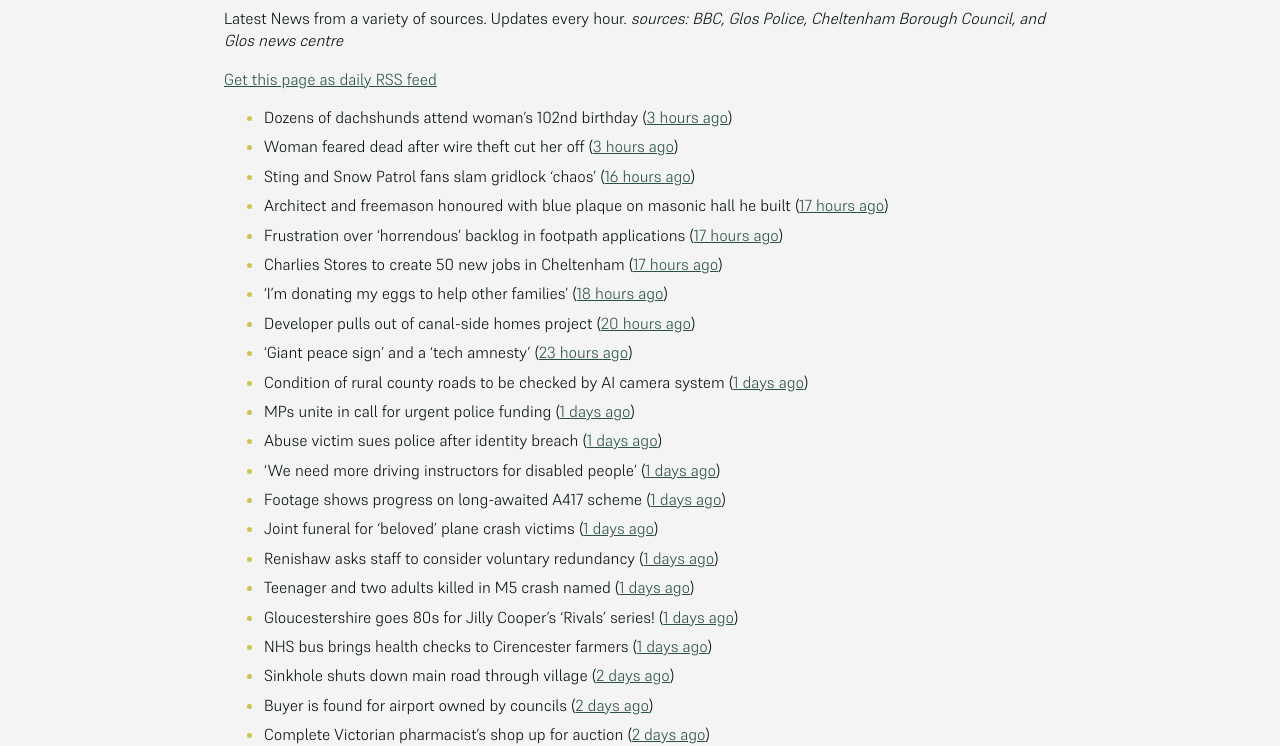
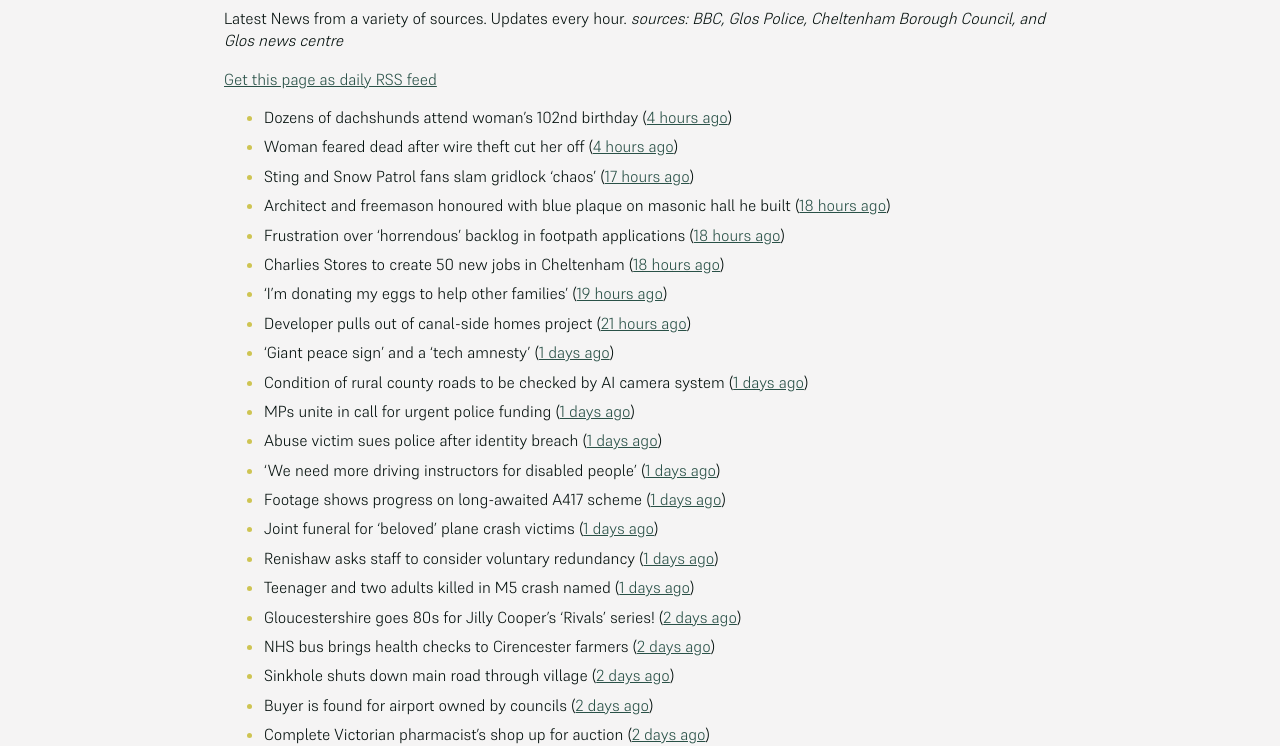
Before and after one commit to mat-0/cheltenham-open-data, a Jekyll site: the page built from _pages/news.md, in a window 1280 px wide and 1400 px high. Shown: the part 266-1012 px from the top of the window. Built offline with Jekyll 4.4.1, drawn with Linux system fonts in a browser that asks for light colours; some of the changed text lies outside the part shown.

Commit message:
Updated 2025-06-20 09:58:01

```diff
--- a/_pages/news.md
+++ b/_pages/news.md
@@ -12,15 +12,15 @@ _sources: BBC, Glos Police, Cheltenham Borough Council, and Glos news centre_
 [Get this page as daily RSS feed](/daily.rss)
 
 <!-- news_marker starts -->
-- Dozens of dachshunds attend woman's 102nd birthday ([3 hours ago](https://www.bbc.com/news/videos/c307l54nlrmo))
-- Woman feared dead after wire theft cut her off ([3 hours ago](https://www.bbc.com/news/articles/cp3k96521neo))
-- Sting and Snow Patrol fans slam gridlock 'chaos' ([16 hours ago](https://www.bbc.com/news/articles/cwygv0pqy74o))
-- Architect and freemason honoured with blue plaque on masonic hall he built ([17 hours ago](https://gloucesternewscentre.co.uk/architect-and-freemason-honoured-with-blue-plaque-on-masonic-hall-he-built/))
-- Frustration over ‘horrendous’ backlog in footpath applications ([17 hours ago](https://gloucesternewscentre.co.uk/frustration-over-horrendous-backlog-in-footpath-applications/))
-- Charlies Stores to create 50 new jobs in Cheltenham ([17 hours ago](https://gloucesternewscentre.co.uk/charlies-stores-to-create-50-new-jobs-in-cheltenham/))
-- 'I'm donating my eggs to help other families' ([18 hours ago](https://www.bbc.com/news/articles/c5y614jm758o))
-- Developer pulls out of canal-side homes project ([20 hours ago](https://www.bbc.com/news/articles/cwyxe24xr1jo))
-- 'Giant peace sign' and a 'tech amnesty' ([23 hours ago](https://www.bbc.com/news/articles/cglzk58j8jxo))
+- Dozens of dachshunds attend woman's 102nd birthday ([4 hours ago](https://www.bbc.com/news/videos/c307l54nlrmo))
+- Woman feared dead after wire theft cut her off ([4 hours ago](https://www.bbc.com/news/articles/cp3k96521neo))
+- Sting and Snow Patrol fans slam gridlock 'chaos' ([17 hours ago](https://www.bbc.com/news/articles/cwygv0pqy74o))
+- Architect and freemason honoured with blue plaque on masonic hall he built ([18 hours ago](https://gloucesternewscentre.co.uk/architect-and-freemason-honoured-with-blue-plaque-on-masonic-hall-he-built/))
+- Frustration over ‘horrendous’ backlog in footpath applications ([18 hours ago](https://gloucesternewscentre.co.uk/frustration-over-horrendous-backlog-in-footpath-applications/))
+- Charlies Stores to create 50 new jobs in Cheltenham ([18 hours ago](https://gloucesternewscentre.co.uk/charlies-stores-to-create-50-new-jobs-in-cheltenham/))
+- 'I'm donating my eggs to help other families' ([19 hours ago](https://www.bbc.com/news/articles/c5y614jm758o))
+- Developer pulls out of canal-side homes project ([21 hours ago](https://www.bbc.com/news/articles/cwyxe24xr1jo))
+- 'Giant peace sign' and a 'tech amnesty' ([1 days ago](https://www.bbc.com/news/articles/cglzk58j8jxo))
 - Condition of rural county roads to be checked by AI camera system ([1 days ago](https://gloucesternewscentre.co.uk/condition-of-rural-county-roads-to-be-checked-by-ai-camera-system/))
 - MPs unite in call for urgent police funding ([1 days ago](https://www.bbc.com/news/articles/cev0jk0v88do))
 - Abuse victim sues police after identity breach ([1 days ago](https://www.bbc.com/news/articles/cdxk0x09k7qo))
@@ -29,8 +29,8 @@ _sources: BBC, Glos Police, Cheltenham Borough Council, and Glos news centre_
 - Joint funeral for 'beloved' plane crash victims ([1 days ago](https://www.bbc.com/news/articles/c4g8re3v64zo))
 - Renishaw asks staff to consider voluntary redundancy ([1 days ago](https://www.bbc.com/news/articles/cwykllmg8pvo))
 - Teenager and two adults killed in M5 crash named ([1 days ago](https://www.bbc.com/news/articles/c80prrgepzeo))
-- Gloucestershire goes 80s for Jilly Cooper’s ‘Rivals’ series! ([1 days ago](https://www.bbc.co.uk/sounds/play/p0ljxnh1))
-- NHS bus brings health checks to Cirencester farmers ([1 days ago](https://www.bbc.co.uk/sounds/play/p0ljxmv9))
+- Gloucestershire goes 80s for Jilly Cooper’s ‘Rivals’ series! ([2 days ago](https://www.bbc.co.uk/sounds/play/p0ljxnh1))
+- NHS bus brings health checks to Cirencester farmers ([2 days ago](https://www.bbc.co.uk/sounds/play/p0ljxmv9))
 - Sinkhole shuts down main road through village ([2 days ago](https://www.bbc.com/news/articles/c4gk5d89n8zo))
 - Buyer is found for airport owned by councils ([2 days ago](https://www.bbc.com/news/articles/c70xjdr4veyo))
 - Complete Victorian pharmacist's shop up for auction ([2 days ago](https://www.bbc.com/news/articles/cly36y5qwz3o))
@@ -56,10 +56,10 @@ _sources: BBC, Glos Police, Cheltenham Borough Council, and Glos news centre_
 - Development consent granted for M5 Junction 10 Improvements Scheme ([15 days ago](https://gloucesternewscentre.co.uk/development-consent-granted-for-m5-junction-10-improvements-scheme/))
 - £25k cash boost for much-loved Cheltenham Playhouse ([16 days ago](https://gloucesternewscentre.co.uk/25k-cash-boost-for-much-loved-cheltenham-playhouse/))
 - £25k cash boost for much-loved Cheltenham Playhouse ([16 days ago](https://www.cheltenham.gov.uk/news/article/3017/25k_cash_boost_for_much-loved_cheltenham_playhouse))
-- Neighbourhood Watch encourages people to join to deter crime ([17 days ago](https://gloucesternewscentre.co.uk/neighbourhood-watch-encourages-people-to-join-to-deter-crime/))
-- ‘Ironic’ 131 Promenade precedent being used for Pittville Pump Room cafe plans ([17 days ago](https://gloucesternewscentre.co.uk/ironic-131-promenade-precedent-being-used-for-pittville-pump-room-cafe-plans/))
-- Airport chief rejects claims ‘flight schools are being pushed away and business is being run down for housing’ ([17 days ago](https://gloucesternewscentre.co.uk/airport-chief-rejects-claims-flight-schools-are-being-pushed-away-and-business-is-being-run-down-for-housing/))
-- Major development near Cheltenham ‘will provide 4000 much-needed homes’ ([18 days ago](https://gloucesternewscentre.co.uk/major-development-near-cheltenham-will-provide-4000-much-needed-homes/))
+- Neighbourhood Watch encourages people to join to deter crime ([18 days ago](https://gloucesternewscentre.co.uk/neighbourhood-watch-encourages-people-to-join-to-deter-crime/))
+- ‘Ironic’ 131 Promenade precedent being used for Pittville Pump Room cafe plans ([18 days ago](https://gloucesternewscentre.co.uk/ironic-131-promenade-precedent-being-used-for-pittville-pump-room-cafe-plans/))
+- Airport chief rejects claims ‘flight schools are being pushed away and business is being run down for housing’ ([18 days ago](https://gloucesternewscentre.co.uk/airport-chief-rejects-claims-flight-schools-are-being-pushed-away-and-business-is-being-run-down-for-housing/))
+- Major development near Cheltenham ‘will provide 4000 much-needed homes’ ([19 days ago](https://gloucesternewscentre.co.uk/major-development-near-cheltenham-will-provide-4000-much-needed-homes/))
 - GALLERY: Saturday at Wychwood Festival 2025 ([19 days ago](https://gloucesternewscentre.co.uk/gallery-saturday-at-wychwood-festival-2025/))
 - GALLERY: Friday at Wychwood Festival 2025 ([20 days ago](https://gloucesternewscentre.co.uk/gallery-friday-at-wychwood-festival-2025/))
 - A joint statement about Elms Park ([21 days ago](https://www.cheltenham.gov.uk/news/article/3015/a_joint_statement_about_elms_park))
```
Also changed, not shown: other parts of _pages/news.md (+1 -1 lines), _data/flood.json (+4 -4 lines), _pages/fix-my-street.md (+1 -1 lines), index.md (+4 -4 lines).
